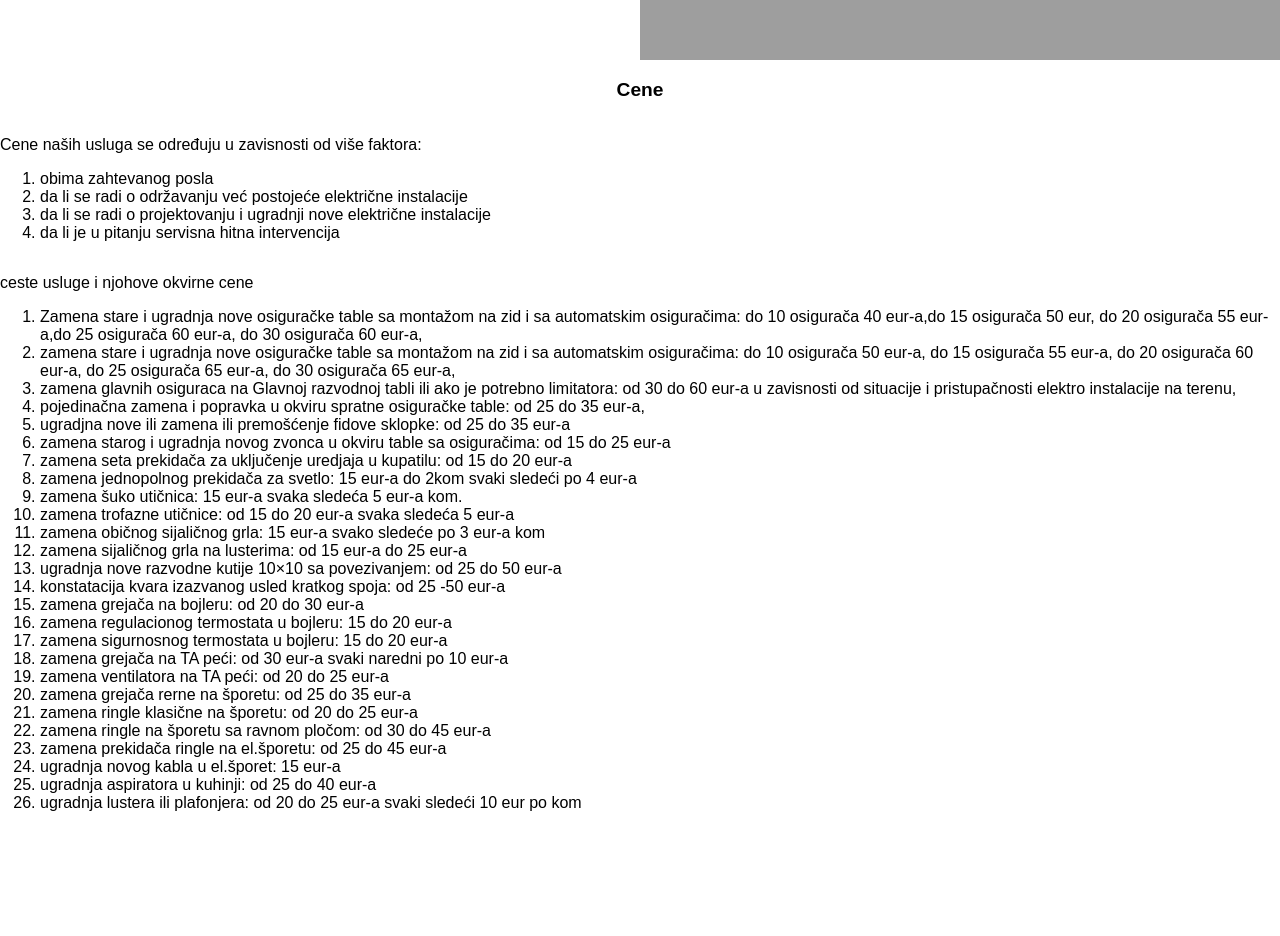
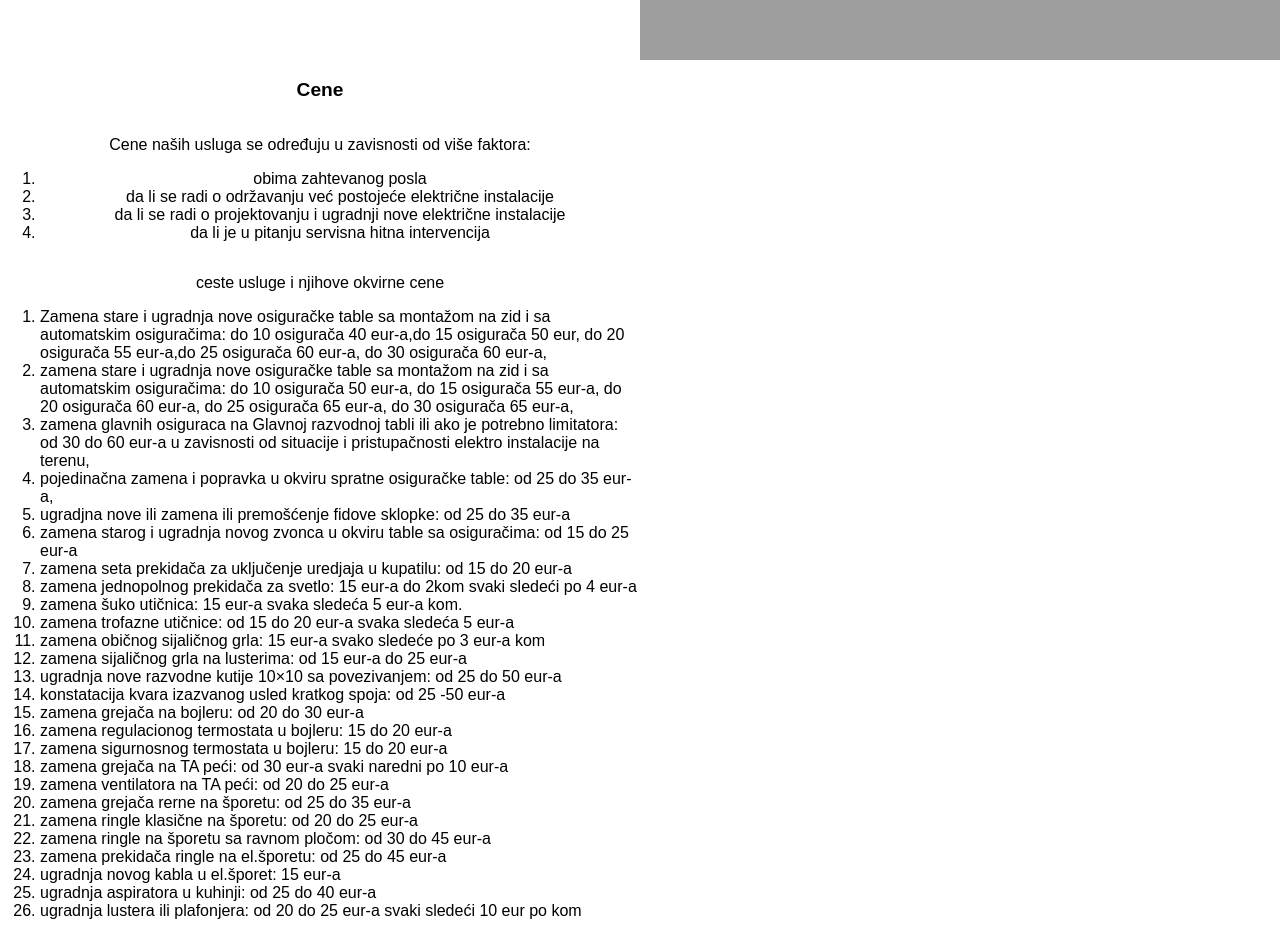
Before and after one commit to ranacaran/ElektrosvetlostDFD, a plain HTML site: page index.html in a window 1280 px wide. Shown: the part 740-1676 px from the top of the page. Before the commit the page ends 1568 px from the top, so only its background shows below. Drawn offline with Linux system fonts and the light colour scheme; grey boxes are pictures that could not be loaded.

Commit message:
change class name, text alighn price

```diff
--- a/css/index.scss
+++ b/css/index.scss
@@ -42,7 +42,7 @@ body {
 
 a {
   text-decoration: none;
-  color: aqua;
+  color: rgb(222, 204, 204);
   font-size: xx-large;
 }
 
@@ -92,7 +92,7 @@ a {
   flex-direction: column;
   position: relative;
   height: 90vh;
-  width: 100%;
+  width: 50%;
 
   &__title {
     text-align: center;
@@ -100,7 +100,7 @@ a {
     font-weight: bolder;
   }
 
-  &__ &__image {
+  &__image {
     position: absolute;
     height: 100%;
     width: 50%;
@@ -111,4 +111,14 @@ a {
       object-fit: contain;
     }
   }
+
+  &__setting-instruction {
+    text-align: center;
+  }
 }
+
+.price-list-title {
+  &__text {
+    text-align: center;
+  }
+}
--- a/index.html
+++ b/index.html
@@ -31,53 +31,55 @@
       </div>
 
       <div class="price__setting-instruction">
-        <p class="price__setting-instruction--text"> Cene naših usluga se određuju u zavisnosti od više faktora:</p>
-        <ol>
-          <li>obima zahtevanog posla</li>
-          <li>da li se radi o održavanju već postojeće električne instalacije</li>
-          <li>da li se radi o projektovanju i ugradnji nove električne instalacije</li>
-          <li>da li je u pitanju servisna hitna intervencija</li>
+        <p class="price__setting-instruction--title"> Cene naših usluga se određuju u zavisnosti od više faktora:</p>
+        <ol class="price-setting-instruction__list">
+          <li class="price-setting-instruction__list--text">obima zahtevanog posla</li>
+          <li class="price-setting-instruction__list--text">da li se radi o održavanju već postojeće električne instalacije</li>
+          <li class="price-setting-instruction__list--text">da li se radi o projektovanju i ugradnji nove električne instalacije</li>
+          <li class="price-setting-instruction__list--text">da li je u pitanju servisna hitna intervencija</li>
         </ol>
       </div>
 
       <div class="price__list">
-        <p>ceste usluge i njohove okvirne cene</p>
-        <ol class="price__list--">
-          <li
+        <div class="price__list--title price-list-title">
+          <p class="price-list-title__text">ceste usluge i njihove okvirne cene</p>
+        </div>
+        <ol class="price__list--individual individual-prices">
+          <li class="individual-prices__text"
             >Zamena stare i ugradnja nove osiguračke table sa montažom na zid i sa automatskim osiguračima: do 10 osigurača 40 eur-a,do 15 osigurača 50 eur, do
-            20 osigurača 55 eur-a,do 25 osigurača 60 eur-a, do 30 osigurača 60 eur-a,</li
-          >
-          <li>
+            20 osigurača 55 eur-a,do 25 osigurača 60 eur-a, do 30 osigurača 60 eur-a,
+          </li>
+          <li class="individual-prices__text">
             zamena stare i ugradnja nove osiguračke table sa montažom na zid i sa automatskim osiguračima: do 10 osigurača 50 eur-a, do 15 osigurača 55 eur-a,
             do 20 osigurača 60 eur-a, do 25 osigurača 65 eur-a, do 30 osigurača 65 eur-a,
           </li>
-          <li
-            >zamena glavnih osiguraca na Glavnoj razvodnoj tabli ili ako je potrebno limitatora: od 30 do 60 eur-a u zavisnosti od situacije i pristupačnosti
-            elektro instalacije na terenu,</li
-          >
-          <li>pojedinačna zamena i popravka u okviru spratne osiguračke table: od 25 do 35 eur-a,</li>
-          <li>ugradjna nove ili zamena ili premošćenje fidove sklopke: od 25 do 35 eur-a</li>
-          <li>zamena starog i ugradnja novog zvonca u okviru table sa osiguračima: od 15 do 25 eur-a</li>
-          <li>zamena seta prekidača za uključenje uredjaja u kupatilu: od 15 do 20 eur-a</li>
-          <li>zamena jednopolnog prekidača za svetlo: 15 eur-a do 2kom svaki sledeći po 4 eur-a</li>
-          <li>zamena šuko utičnica: 15 eur-a svaka sledeća 5 eur-a kom.</li>
-          <li>zamena trofazne utičnice: od 15 do 20 eur-a svaka sledeća 5 eur-a</li>
-          <li>zamena običnog sijaličnog grla: 15 eur-a svako sledeće po 3 eur-a kom</li>
-          <li>zamena sijaličnog grla na lusterima: od 15 eur-a do 25 eur-a</li>
-          <li>ugradnja nove razvodne kutije 10×10 sa povezivanjem: od 25 do 50 eur-a</li>
-          <li>konstatacija kvara izazvanog usled kratkog spoja: od 25 -50 eur-a</li>
-          <li>zamena grejača na bojleru: od 20 do 30 eur-a</li>
-          <li>zamena regulacionog termostata u bojleru: 15 do 20 eur-a</li>
-          <li>zamena sigurnosnog termostata u bojleru: 15 do 20 eur-a</li>
-          <li>zamena grejača na TA peći: od 30 eur-a svaki naredni po 10 eur-a</li>
-          <li>zamena ventilatora na TA peći: od 20 do 25 eur-a</li>
-          <li>zamena grejača rerne na šporetu: od 25 do 35 eur-a</li>
-          <li>zamena ringle klasične na šporetu: od 20 do 25 eur-a</li>
-          <li>zamena ringle na šporetu sa ravnom pločom: od 30 do 45 eur-a</li>
-          <li>zamena prekidača ringle na el.šporetu: od 25 do 45 eur-a</li>
-          <li>ugradnja novog kabla u el.šporet: 15 eur-a</li>
-          <li>ugradnja aspiratora u kuhinji: od 25 do 40 eur-a</li>
-          <li>ugradnja lustera ili plafonjera: od 20 do 25 eur-a svaki sledeći 10 eur po kom</li>
+          <li class="individual-prices__text">
+            zamena glavnih osiguraca na Glavnoj razvodnoj tabli ili ako je potrebno limitatora: od 30 do 60 eur-a u zavisnosti od situacije i pristupačnosti
+            elektro instalacije na terenu,
+          </li>
+          <li class="individual-prices__text">pojedinačna zamena i popravka u okviru spratne osiguračke table: od 25 do 35 eur-a,</li>
+          <li class="individual-prices__text">ugradjna nove ili zamena ili premošćenje fidove sklopke: od 25 do 35 eur-a</li>
+          <li class="individual-prices__text">zamena starog i ugradnja novog zvonca u okviru table sa osiguračima: od 15 do 25 eur-a</li>
+          <li class="individual-prices__text">zamena seta prekidača za uključenje uredjaja u kupatilu: od 15 do 20 eur-a</li>
+          <li class="individual-prices__text">zamena jednopolnog prekidača za svetlo: 15 eur-a do 2kom svaki sledeći po 4 eur-a</li>
+          <li class="individual-prices__text">zamena šuko utičnica: 15 eur-a svaka sledeća 5 eur-a kom.</li>
+          <li class="individual-prices__text">zamena trofazne utičnice: od 15 do 20 eur-a svaka sledeća 5 eur-a</li>
+          <li class="individual-prices__text">zamena običnog sijaličnog grla: 15 eur-a svako sledeće po 3 eur-a kom</li>
+          <li class="individual-prices__text">zamena sijaličnog grla na lusterima: od 15 eur-a do 25 eur-a</li>
+          <li class="individual-prices__text">ugradnja nove razvodne kutije 10×10 sa povezivanjem: od 25 do 50 eur-a</li>
+          <li class="individual-prices__text">konstatacija kvara izazvanog usled kratkog spoja: od 25 -50 eur-a</li>
+          <li class="individual-prices__text">zamena grejača na bojleru: od 20 do 30 eur-a</li>
+          <li class="individual-prices__text">zamena regulacionog termostata u bojleru: 15 do 20 eur-a</li>
+          <li class="individual-prices__text">zamena sigurnosnog termostata u bojleru: 15 do 20 eur-a</li>
+          <li class="individual-prices__text">zamena grejača na TA peći: od 30 eur-a svaki naredni po 10 eur-a</li>
+          <li class="individual-prices__text">zamena ventilatora na TA peći: od 20 do 25 eur-a</li>
+          <li class="individual-prices__text">zamena grejača rerne na šporetu: od 25 do 35 eur-a</li>
+          <li class="individual-prices__text">zamena ringle klasične na šporetu: od 20 do 25 eur-a</li>
+          <li class="individual-prices__text">zamena ringle na šporetu sa ravnom pločom: od 30 do 45 eur-a</li>
+          <li class="individual-prices__text">zamena prekidača ringle na el.šporetu: od 25 do 45 eur-a</li>
+          <li class="individual-prices__text">ugradnja novog kabla u el.šporet: 15 eur-a</li>
+          <li class="individual-prices__text">ugradnja aspiratora u kuhinji: od 25 do 40 eur-a</li>
+          <li class="individual-prices__text">ugradnja lustera ili plafonjera: od 20 do 25 eur-a svaki sledeći 10 eur po kom</li>
         </ol>
       </div>
     </div>
```
Also changed, not shown: css/index.css, 1 other file.
